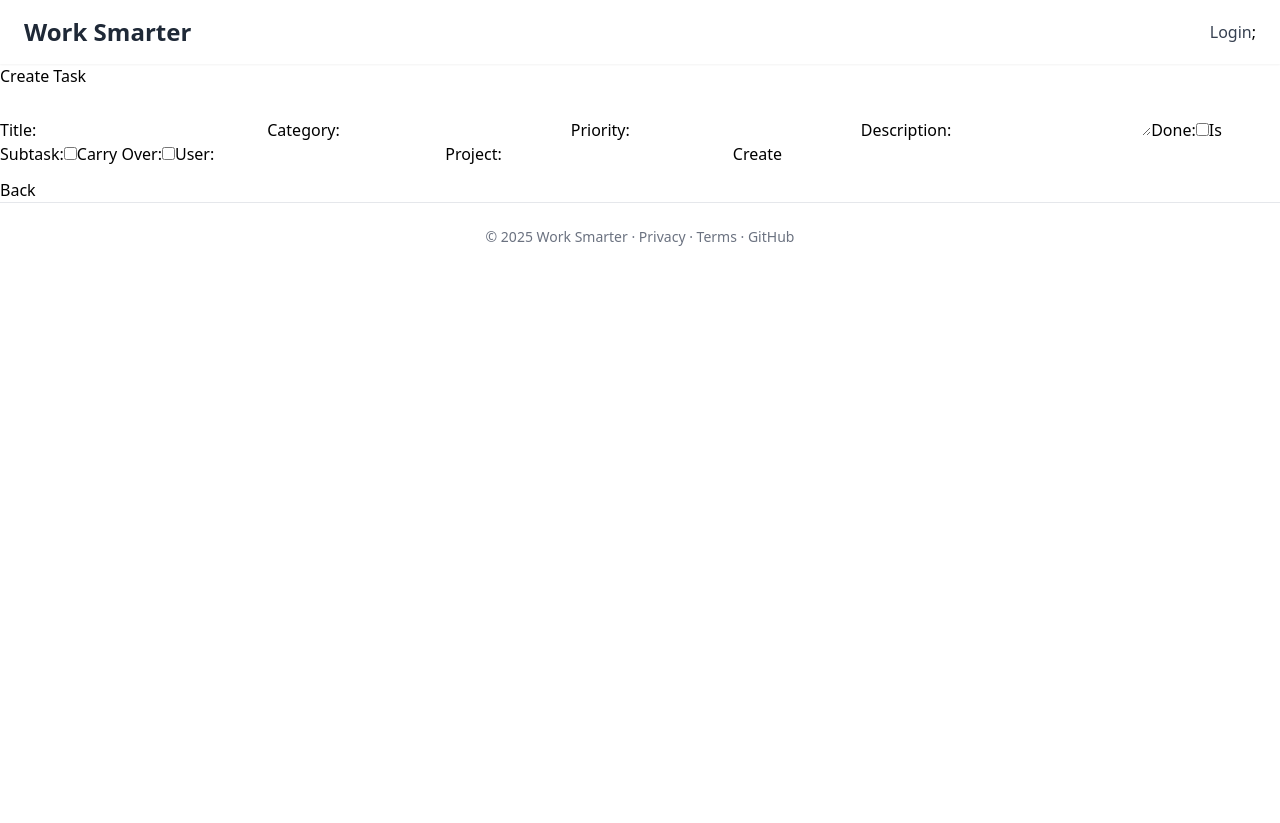
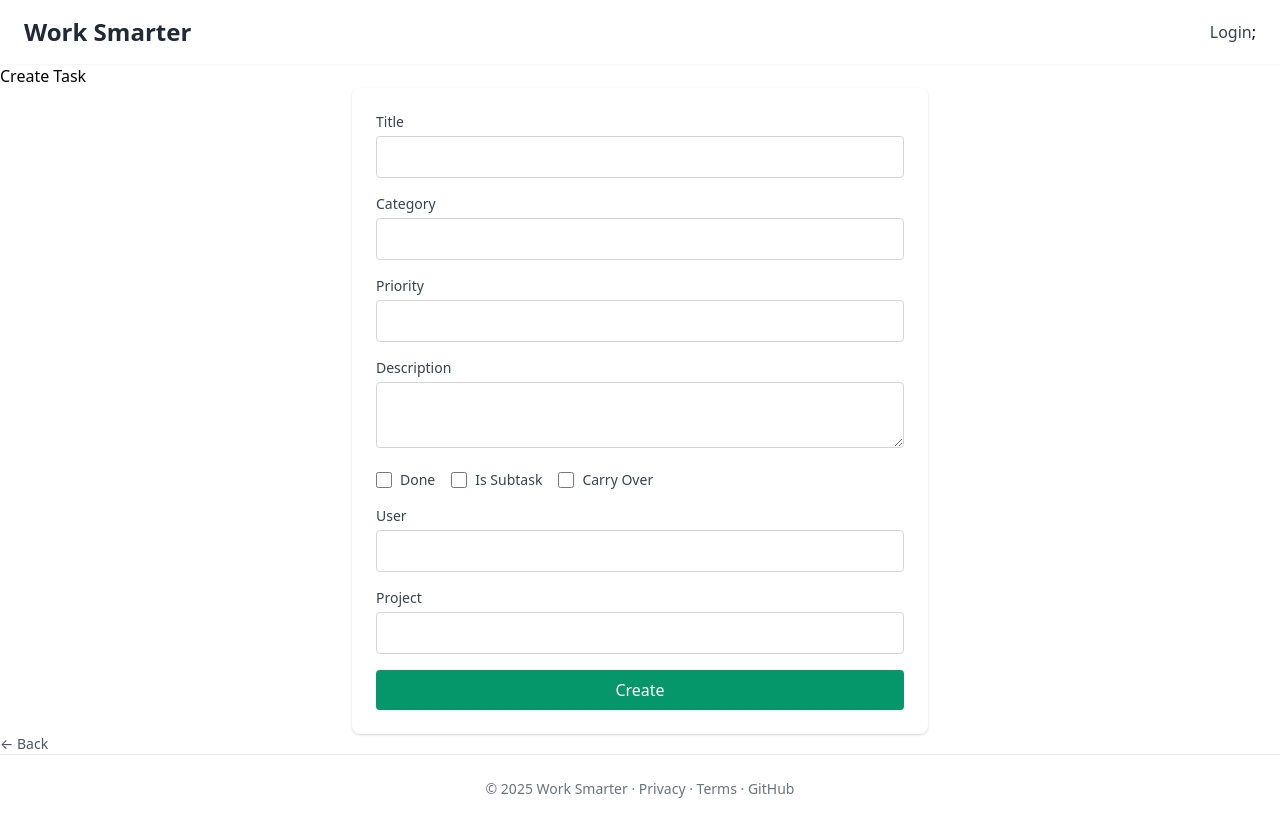
Before and after one commit to alton-michaux/work-smarter, a Next.js app in the folder frontend/: page /tasks/create in a window 1280 px wide. Before the commit the page ends 800 px from the top, so only its background shows below. Built offline with nearby package versions, Linux system fonts and the light colour scheme; no server answers.

Commit message:
styled task, project and most other pages with tailwind classes

```diff
--- a/frontend/components/tasks/TaskForm.tsx
+++ b/frontend/components/tasks/TaskForm.tsx
@@ -17,44 +17,109 @@ export default function TaskForm({ initialTask, onSubmit, submitLabel = "Save" }
   };
 
   return (
-    <form onSubmit={handleSubmit}>
-      <label>
-        Title:
-        <input name="title" value={task.title} onChange={handleChange} required />
-      </label>
-      <label>
-        Category:
-        <input name="category" value={task.category} onChange={handleChange} />
-      </label>
-      <label>
-        Priority:
-        <input name="priority" value={task.priority} onChange={handleChange} />
-      </label>
-      <label>
-        Description:
-        <textarea name="description" value={task.description} onChange={handleChange} />
-      </label>
-      <label>
-        Done:
-        <input type="checkbox" name="is_done" checked={task.is_done} onChange={handleChange} />
-      </label>
-      <label>
-        Is Subtask:
-        <input type="checkbox" name="is_subtask" checked={task.is_subtask} onChange={handleChange} />
-      </label>
-      <label>
-        Carry Over:
-        <input type="checkbox" name="carry_over" checked={task.carry_over} onChange={handleChange} />
-      </label>
-      <label>
-        User:
-        <input name="user" value={task.user} onChange={handleChange} />
-      </label>
-      <label>
-        Project:
-        <input name="project" value={task.project} onChange={handleChange} />
-      </label>
-      <button type="submit">{submitLabel}</button>
+    <form onSubmit={handleSubmit} className="space-y-4 max-w-xl mx-auto bg-white p-6 rounded-lg shadow">
+      <div>
+        <label className="block text-sm font-medium text-gray-700 mb-1">Title</label>
+        <input
+          name="title"
+          value={task.title}
+          onChange={handleChange}
+          required
+          className="w-full px-4 py-2 border border-gray-300 rounded focus:outline-none focus:ring-2 focus:ring-green-500"
+        />
+      </div>
+
+      <div>
+        <label className="block text-sm font-medium text-gray-700 mb-1">Category</label>
+        <input
+          name="category"
+          value={task.category}
+          onChange={handleChange}
+          className="w-full px-4 py-2 border border-gray-300 rounded focus:outline-none focus:ring-2 focus:ring-green-500"
+        />
+      </div>
+
+      <div>
+        <label className="block text-sm font-medium text-gray-700 mb-1">Priority</label>
+        <input
+          name="priority"
+          value={task.priority}
+          onChange={handleChange}
+          className="w-full px-4 py-2 border border-gray-300 rounded focus:outline-none focus:ring-2 focus:ring-green-500"
+        />
+      </div>
+
+      <div>
+        <label className="block text-sm font-medium text-gray-700 mb-1">Description</label>
+        <textarea
+          name="description"
+          value={task.description}
+          onChange={handleChange}
+          className="w-full px-4 py-2 border border-gray-300 rounded focus:outline-none focus:ring-2 focus:ring-green-500"
+        />
+      </div>
+
+      <div className="flex flex-wrap gap-4">
+        <label className="flex items-center space-x-2 text-sm text-gray-700">
+          <input
+            type="checkbox"
+            name="is_done"
+            checked={task.is_done}
+            onChange={handleChange}
+            className="h-4 w-4 text-green-600"
+          />
+          <span>Done</span>
+        </label>
+
+        <label className="flex items-center space-x-2 text-sm text-gray-700">
+          <input
+            type="checkbox"
+            name="is_subtask"
+            checked={task.is_subtask}
+            onChange={handleChange}
+            className="h-4 w-4 text-green-600"
+          />
+          <span>Is Subtask</span>
+        </label>
+
+        <label className="flex items-center space-x-2 text-sm text-gray-700">
+          <input
+            type="checkbox"
+            name="carry_over"
+            checked={task.carry_over}
+            onChange={handleChange}
+            className="h-4 w-4 text-green-600"
+          />
+          <span>Carry Over</span>
+        </label>
+      </div>
+
+      <div>
+        <label className="block text-sm font-medium text-gray-700 mb-1">User</label>
+        <input
+          name="user"
+          value={task.user}
+          onChange={handleChange}
+          className="w-full px-4 py-2 border border-gray-300 rounded focus:outline-none focus:ring-2 focus:ring-green-500"
+        />
+      </div>
+
+      <div>
+        <label className="block text-sm font-medium text-gray-700 mb-1">Project</label>
+        <input
+          name="project"
+          value={task.project}
+          onChange={handleChange}
+          className="w-full px-4 py-2 border border-gray-300 rounded focus:outline-none focus:ring-2 focus:ring-green-500"
+        />
+      </div>
+
+      <button
+        type="submit"
+        className="w-full bg-green-600 text-white py-2 rounded hover:bg-green-700 transition"
+      >
+        {submitLabel}
+      </button>
     </form>
-  );
+  )
 }
--- a/frontend/components/tasks/TaskTable.tsx
+++ b/frontend/components/tasks/TaskTable.tsx
@@ -15,30 +15,34 @@ type Props = {
 
 export default function TaskTable({ tasks, toggleTaskDone }: Props) {
   return (
-    <table>
-      <thead>
+    <table className="min-w-full divide-y divide-gray-200 bg-white shadow rounded-lg overflow-hidden">
+      <thead className="bg-gray-100 text-left text-sm font-medium text-gray-700">
         <tr>
-          <th>Done</th>
-          <th>Title</th>
-          <th>Date</th>
-          <th>Category</th>
-          <th>Priority</th>
+          <th className="px-4 py-2">Done</th>
+          <th className="px-4 py-2">Title</th>
+          <th className="px-4 py-2">Date</th>
+          <th className="px-4 py-2">Category</th>
+          <th className="px-4 py-2">Priority</th>
         </tr>
       </thead>
-      <tbody>
+      <tbody className="text-sm divide-y divide-gray-100">
         {tasks.map((task) => (
-          <tr key={task.id}>
-            <td>
+          <tr
+            key={task.id}
+            className={task.is_done ? 'bg-green-50 text-gray-500 line-through' : ''}
+          >
+            <td className="px-4 py-2">
               <input
                 type="checkbox"
                 checked={task.is_done}
                 onChange={() => toggleTaskDone(task)}
+                className="h-4 w-4 text-green-600 focus:ring-green-500"
               />
             </td>
-            <td>{task.title}</td>
-            <td>{task.begin_date}</td>
-            <td>{task.category}</td>
-            <td>{task.priority}</td>
+            <td className="px-4 py-2">{task.title}</td>
+            <td className="px-4 py-2">{task.begin_date}</td>
+            <td className="px-4 py-2">{task.category}</td>
+            <td className="px-4 py-2">{task.priority}</td>
           </tr>
         ))}
       </tbody>
--- a/frontend/pages/projects/create.tsx
+++ b/frontend/pages/projects/create.tsx
@@ -17,7 +17,14 @@ export default function ProjectCreatePage() {
     <div>
       <h1>Create Project</h1>
       <ProjectForm initialProject={emptyProject} onSubmit={handleCreate} submitLabel="Create" />
-      <button onClick={() => router.back()} style={{ marginTop: 12 }}>Back</button>
+      <div className="mt-8 flex justify-between">
+          <button
+            onClick={() => router.back()}
+            className="text-sm text-gray-600 hover:underline"
+          >
+            ← Back
+          </button>
+        </div>
     </div>
   );
 }
--- a/frontend/pages/projects/index.tsx
+++ b/frontend/pages/projects/index.tsx
@@ -20,33 +20,65 @@ const ProjectsPage = () => {
   };
 
   return (
-    <div>
-      <h1>Projects</h1>
-      <button onClick={() => router.push('/projects/create')}>Create New Project</button>
+    <div className="min-h-screen bg-gray-50 px-4 py-10 flex justify-center">
+      <div className="w-full max-w-2xl bg-white rounded-lg shadow p-8">
+        <h1 className="text-3xl font-bold text-gray-800 mb-6 text-center">Projects</h1>
+
+        <div className="mb-6 text-center">
+          <button
+            onClick={() => router.push('/projects/create')}
+            className="bg-green-600 text-white px-4 py-2 rounded hover:bg-green-700 transition"
+          >
+            + Create New Project
+          </button>
+        </div>
+
         {projects.length === 0 ? (
-        <p>No projects found.</p>
+          <p className="text-gray-600 text-center">No projects found.</p>
         ) : (
-        <ul>
-          {projects.map((project) => (
-            <li key={project.id}>
-              <a
-                href="#"
-                style={{ cursor: 'pointer', color: 'blue', textDecoration: 'underline' }}
-                onClick={e => {
-                  e.preventDefault();
-                  handleProjectClick(project.id);
-                }}
+          <ul className="space-y-4">
+            {projects.map((project: any) => (
+              <li
+                key={project.id}
+                className="flex justify-between items-center border-b pb-2"
+              >
+                <div className="flex items-center space-x-2">
+                  <button
+                    onClick={() => handleProjectClick(project.id)}
+                    className="text-blue-600 hover:underline text-left"
                   >
                     {project.name}
-              </a>
-              <button onClick={() => handleEdit(project.id)} style={{ marginLeft: 8 }}>Edit</button>
-              <button onClick={() => handleDelete(project.id)} style={{ color: 'red', marginLeft: 8 }}>Delete</button>
+                  </button>
+                </div>
+                <div className="flex space-x-2">
+                  <button
+                    onClick={() => handleEdit(project.id)}
+                    className="text-sm text-yellow-600 hover:text-yellow-800"
+                  >
+                    Edit
+                  </button>
+                  <button
+                    onClick={() => handleDelete(project.id)}
+                    className="text-sm text-red-600 hover:text-red-800"
+                  >
+                    Delete
+                  </button>
+                </div>
               </li>
             ))}
           </ul>
         )}
-      <button onClick={() => router.back()}>Back</button>
-      <button onClick={() => router.push('/')}>Home</button>
+
+        {/* Navigation Buttons */}
+        <div className="mt-8 flex justify-between">
+          <button
+            onClick={() => router.back()}
+            className="text-sm text-gray-600 hover:underline"
+          >
+            ← Back
+          </button>
+        </div>
+      </div>
     </div>
   );
 };
--- a/frontend/pages/tasks/create.tsx
+++ b/frontend/pages/tasks/create.tsx
@@ -27,7 +27,14 @@ export default function TaskCreatePage() {
     <div>
       <h1>Create Task</h1>
       <TaskForm initialTask={emptyTask} onSubmit={handleCreate} submitLabel="Create" />
-      <button onClick={() => router.back()} style={{ marginTop: 12 }}>Back</button>
+      <div className="flex space-x-4">
+        <button
+          onClick={() => router.back()}
+          className="text-sm text-gray-600 hover:underline"
+        >
+          ← Back
+        </button>
+      </div>
     </div>
   );
 }
--- a/frontend/pages/tasks/index.tsx
+++ b/frontend/pages/tasks/index.tsx
@@ -20,40 +20,85 @@ const TasksPage = () => {
   };
 
   return (
-    <div>
-      <h1>Tasks</h1>
-      <button onClick={() => router.push('/tasks/create')}>Create New Task</button>
+    <div className="min-h-screen bg-gray-50 px-4 py-10 flex justify-center">
+      <div className="w-full max-w-3xl bg-white rounded-lg shadow p-8">
+        <h1 className="text-3xl font-bold text-gray-800 mb-6 text-center">Tasks</h1>
+
+        {/* Create New Task */}
+        <div className="mb-6 text-center">
+          <button
+            onClick={() => router.push('/tasks/create')}
+            className="bg-green-600 text-white px-4 py-2 rounded hover:bg-green-700 transition"
+          >
+            + Create New Task
+          </button>
+        </div>
+
+        {/* Task List */}
         {tasks.length === 0 ? (
-        <p>No tasks found.</p>
+          <p className="text-gray-600 text-center">No tasks found.</p>
         ) : (
-        <ul>
+          <ul className="space-y-6">
             {[...tasks]
               .sort((a, b) => a.id - b.id)
-            .map((task) => (
-              <li key={task.id}>
-                <strong>
-                  <a
-                    href="#"
-                    style={{ cursor: 'pointer', color: 'blue', textDecoration: 'underline' }}
-                    onClick={e => {
+              .map((task: any) => (
+                <li
+                  key={task.id}
+                  className="border-b pb-4 flex justify-between items-start"
+                >
+                  <div>
+                    <button
+                      onClick={(e) => {
                         e.preventDefault();
                         handleTaskClick(task.id);
                       }}
+                      className="text-lg font-semibold text-blue-600 hover:underline text-left"
                     >
                       {task.title}
-                  </a>
-                </strong>
-                <br />
-                <strong>Category:</strong> {task.category} <br />
-                <button onClick={() => handleEdit(task.id)} style={{ marginRight: 8 }}>Edit</button>
-                <button onClick={() => handleDelete(task.id)} style={{ color: 'red' }}>Delete</button>
+                    </button>
+                    <p className="text-sm text-gray-600 mt-1">
+                      <span className="font-medium">Category:</span> {task.category}
+                    </p>
+                  </div>
+
+                  <div className="flex space-x-2">
+                    <button
+                      onClick={() => handleEdit(task.id)}
+                      className="text-sm text-yellow-600 hover:text-yellow-800"
+                    >
+                      Edit
+                    </button>
+                    <button
+                      onClick={() => handleDelete(task.id)}
+                      className="text-sm text-red-600 hover:text-red-800"
+                    >
+                      Delete
+                    </button>
+                  </div>
                 </li>
               ))}
           </ul>
         )}
-      <button onClick={() => router.push('/tasks/tracker')}>View Weekly Tracker</button>
-      <button onClick={() => router.back()}>Back</button>
-      <button onClick={() => router.push('/')}>Home</button>
+
+        {/* Bottom Navigation */}
+        <div className="mt-10 flex flex-col sm:flex-row justify-between items-center gap-4">
+          <button
+            onClick={() => router.push('/tasks/tracker')}
+            className="bg-blue-600 text-white px-4 py-2 rounded hover:bg-blue-700 transition"
+          >
+            View Weekly Tracker
+          </button>
+
+          <div className="flex space-x-4">
+            <button
+              onClick={() => router.back()}
+              className="text-sm text-gray-600 hover:underline"
+            >
+              ← Back
+            </button>
+          </div>
+        </div>
+      </div>
     </div>
   );
 };
```
Also changed, not shown: frontend/components/projects/ProjectForm.tsx (+27 -6 lines), frontend/pages/tasks/tracker/index.tsx (+26 -7 lines). Lines whose indentation alone changed are shown as unchanged.
